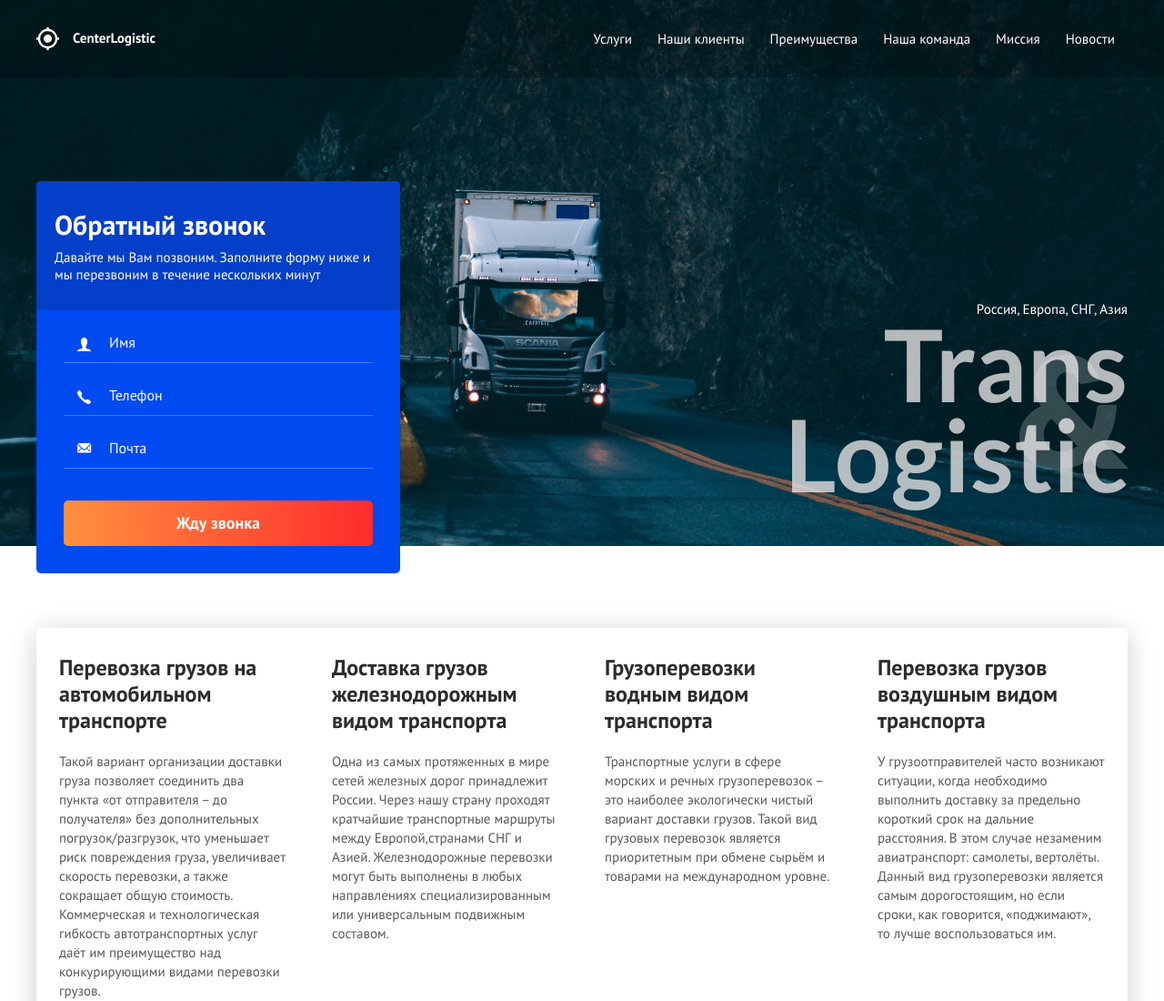
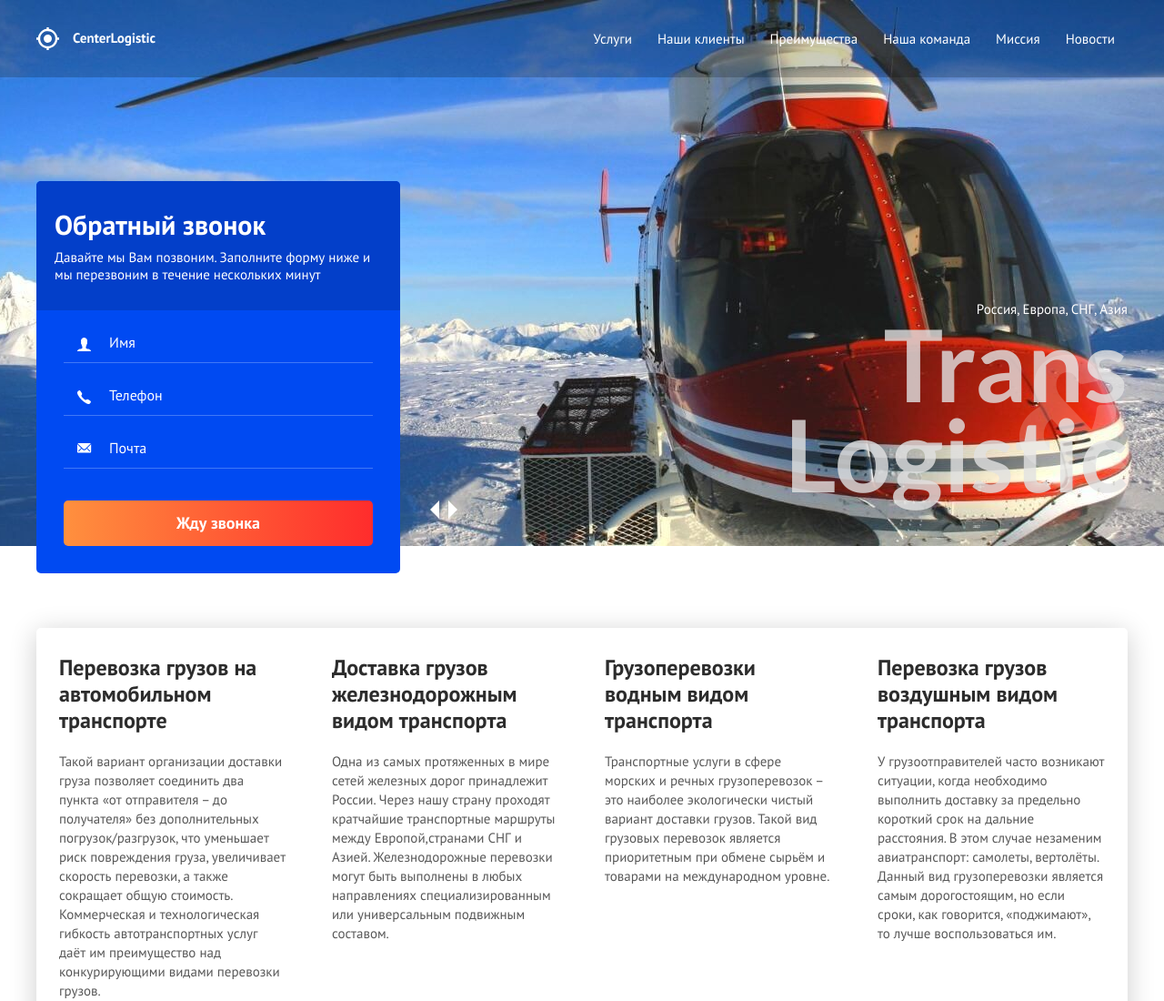
Before and after one commit to ann-phoenix/center-logistic, a website: page app/index.html in a window 1280 px wide. Shown: the top 1100 px of the page at 91% size. Drawn offline with nearby package versions, Linux system fonts and the light colour scheme; files that its build step writes are made by us from their sources.

Commit message:
added slider intro jq

```diff
--- a/app/index.html
+++ b/app/index.html
@@ -37,6 +37,17 @@
       </header>
       <!--intro-->
       <div class="intro" id="intro">
+        <div class="intro-slider" id="introSlider">
+          <div class="intro__item">
+            <img class="intro-slider__photo" src="images/intro-bg.jpg" alt="">
+          </div>
+          <div class="intro__item">
+            <img class="intro-slider__photo" src="images/intro-bg2.jpg" alt="">
+          </div>
+          <div class="intro__item">
+            <img class="intro-slider__photo" src="images/intro-bg3.jpg" alt="">
+          </div>
+        </div>
         <div class="container">
           <div class="intro__inner">
             <div class="form form--intro">
@@ -64,6 +75,10 @@
               <div class="intro__countries">Россия, Европа, СНГ, Азия</div>
               <h1 class="intro__title">
                 <span class="intro__title-amp">&amp;</span> Trans <br> Logistic</h1>
+            </div>
+            <div class="intro-slider__arrows">
+              <button class="intro-slider__btn intro-slider__btn--prev" id="introSliderPrev" type="button">Prev</button>
+              <button class="intro-slider__btn intro-slider__btn--next" id="introSliderNext" type="button">Next</button>
             </div>
           </div>
         </div>
@@ -164,7 +179,8 @@
               </div>
             </div>
           </div>
-          <button class="clients__btn btn btn--orange btn--shadow" type="button" data-modal="#becomeClientModal"> <span>Стать нашим клиентом</span></button>
+          <button class="clients__btn btn btn--orange btn--shadow" type="button" data-modal="#becomeClientModal">
+            <span>Стать нашим клиентом</span></button>
           <span class="clients__love">мы любим наших клиентов</span>
         </div>
       </section>
@@ -269,7 +285,8 @@
             <h4 class="mission__subtitle">Забронируйте доставку груза сейчас и ваша работа станет намного проще</h4>
           </div>
           <div class="text-center">
-            <button class="mission__btn btn btn--orange btn--shadow" type="button" data-modal="#becomeClientModal" > <span>Стать клиентом</span></button>
+            <button class="mission__btn btn btn--orange btn--shadow" type="button" data-modal="#becomeClientModal">
+              <span>Стать клиентом</span></button>
           </div>
         </div>
       </section>
--- a/app/js/main.js
+++ b/app/js/main.js
@@ -117,4 +117,27 @@ function modalClose(modal){
   }, 500);
  }
 
+ /* Slider background images*/
+
+ let introSlider = $("#introSlider");
+
+ introSlider.slick({
+   infinite: true,
+   slidesToShow: 1,
+   arrows: false,
+   slidesToScroll: 1,
+   fade: true,
+   autoplay: true,
+   autoplaySpeed: 4000,
+  });
+
+  $('#introSliderPrev').on('click', function() {
+    introSlider.slick('slickPrev')
+  });
+
+  $('#introSliderNext').on('click', function() {
+    introSlider.slick('slickNext')
+  });
+
+
 });
--- a/app/scss/style.scss
+++ b/app/scss/style.scss
@@ -37,12 +37,13 @@
 			text-decoration: underline;
 		}
 
-		&.active{
+		&.active {
 			background-color: #004af2;
 		}
 
 	}
 }
+
 .header--dark {
 	background-color: rgba(0, 0, 0, .9);
 }
@@ -57,15 +58,83 @@
 //end header
 //start intro
 .intro {
-	background: #000 url('../images/intro-bg.jpg') no-repeat center;
-	background-size: cover;
+	background: #000;
 	margin-bottom: 30px;
+	position: relative;
+	height: 100%;
+
+	&-slider {
+		width: 100%;
+		height: 100%;
+		overflow: hidden;
+		position: absolute;
+		top: 0;
+		left: 0;
+		z-index: 1;
+	}
+
+	&-item {
+		background-repeat: no-repeat;
+		background-position: top center;
+		background-size: cover;
+		width: 100%;
+		height: 100%;
+	}
+
+	&-slider__photo {
+		width: 100%;
+		height: 100%;
+		object-fit: cover;
+		object-position: center;
+		display: block;
+		position: absolute;
+		top: 0;
+		left: 0;
+	}
+
+	.slick-list,
+	.slick-track {
+		height: 100%;
+	}
+
+
+	&-slider__arrows {
+		position: absolute;
+		bottom: 30px;
+		left: 430px;
+	}
+
+	&-slider__btn {
+		width: 0;
+		height: 0;
+		padding: 0;
+		margin: 0 3px;
+		font-size: 0;
+		color: transparent;
+		cursor: pointer;
+		background: none;
+		border-style: solid;
+	}
+
+	&-slider__btn--prev {
+		border-width: 10px 10px 10px 0;
+		border-color: transparent #fff transparent transparent;
+	}
+
+	&-slider__btn--next {
+		border-width: 10px 0 10px 10px;
+		border-color: transparent transparent transparent #fff;
+	}
+
 
 	&__inner {
 		display: flex;
 		align-items: flex-end;
 		justify-content: space-between;
-		height: 600px;
+		min-height: 600px;
+		position: relative;
+		z-index: 2;
+		height: 100%;
 	}
 
 
@@ -98,7 +167,11 @@
 			color: rgba(255, 255, 255, 0.2);
 		}
 	}
+
 }
+
+
+
 
 .form--intro {
 	position: relative;
--- a/package.json
+++ b/package.json
@@ -20,6 +20,7 @@
     "normalize.css": "^8.0.1"
   },
   "dependencies": {
-    "slick-carousel": "^1.8.1"
+    "slick-carousel": "^1.8.1",
+    "swiper": "^6.1.2"
   }
 }
```
Also changed, not shown: app/images/intro-bg2.jpg (added), app/images/intro-bg3.jpg (added), 1 other file.
